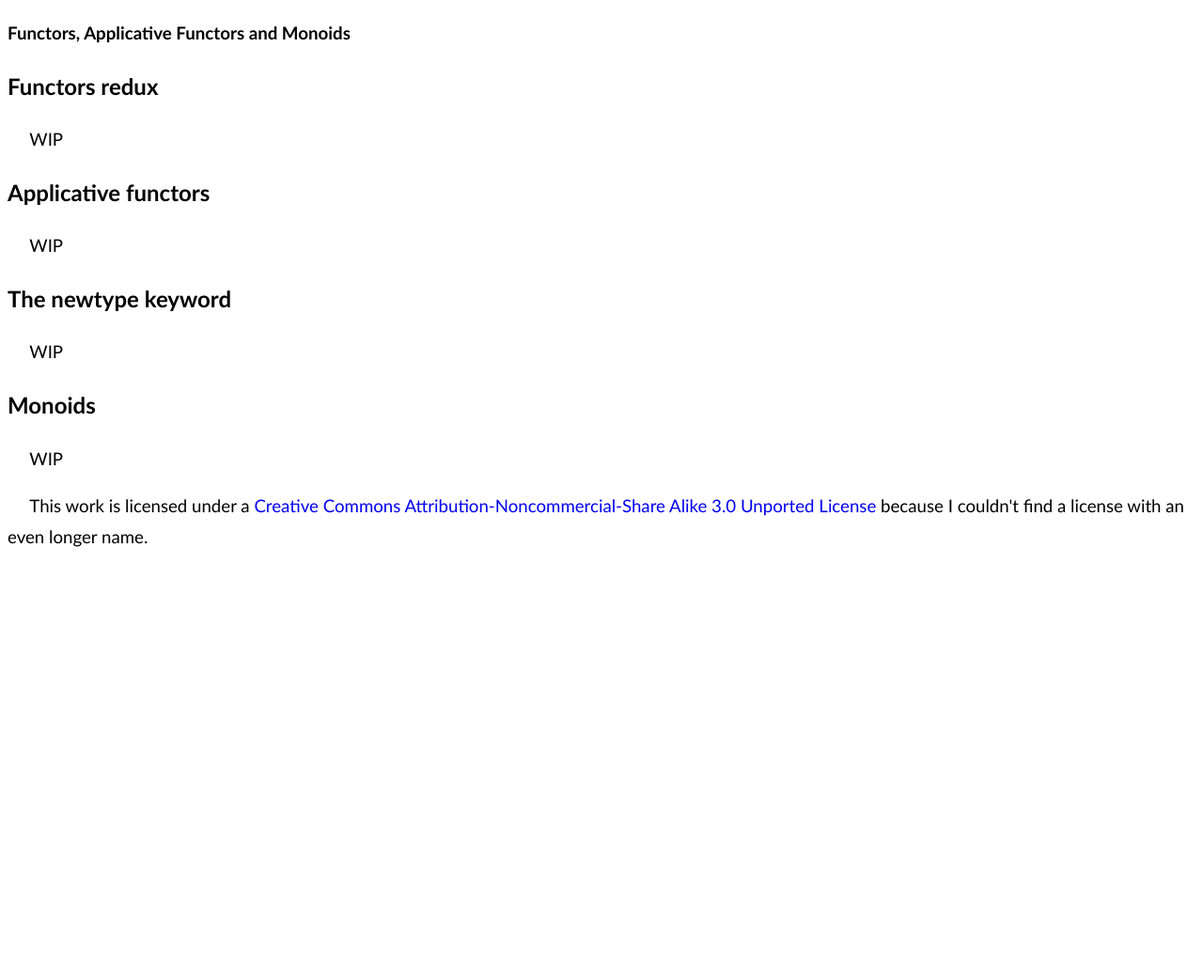
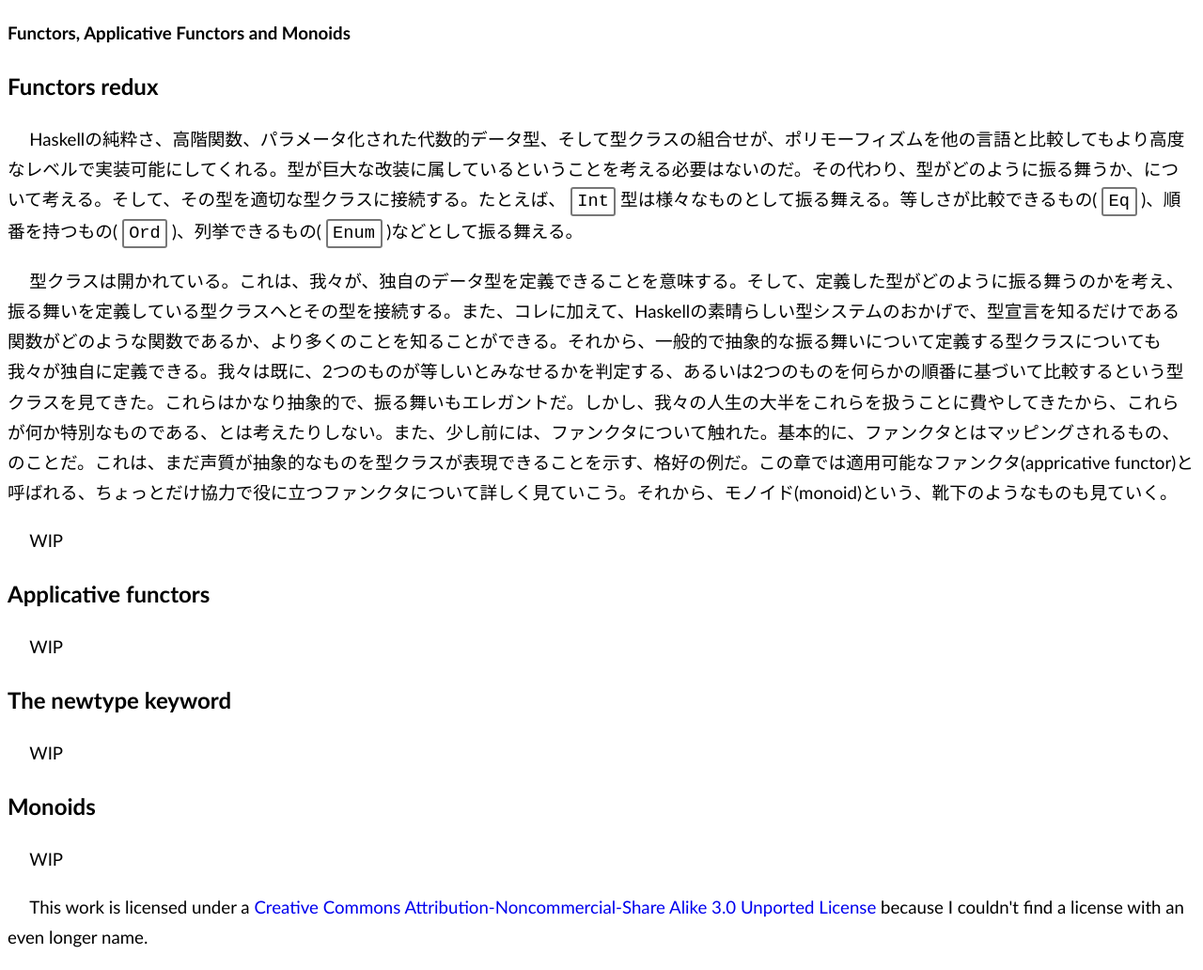
Before and after one commit to suruseas/jlyhgg, a Jekyll site: the page built from chapter/11.md, in a window 1280 px wide. Shown: the whole page at 94% size. Built offline with Jekyll 4.4.1, drawn with Linux system fonts in a browser that asks for light colours; before the commit the page ends 900 px from its top, so only the background shows below that.

Commit message:
Add the intro of Functors, Applicative Functors and Monoids

```diff
--- a/chapter/11.md
+++ b/chapter/11.md
@@ -7,9 +7,13 @@ layout: article
 
 ## Functors redux
 
-WIP
+Haskellの純粋さ、高階関数、パラメータ化された代数的データ型、そして型クラスの組合せが、ポリモーフィズムを他の言語と比較してもより高度なレベルで実装可能にしてくれる。型が巨大な改装に属しているということを考える必要はないのだ。その代わり、型がどのように振る舞うか、について考える。そして、その型を適切な型クラスに接続する。たとえば、`Int`型は様々なものとして振る舞える。等しさが比較できるもの(`Eq`)、順番を持つもの(`Ord`)、列挙できるもの(`Enum`)などとして振る舞える。
+
+型クラスは開かれている。これは、我々が、独自のデータ型を定義できることを意味する。そして、定義した型がどのように振る舞うのかを考え、振る舞いを定義している型クラスへとその型を接続する。また、コレに加えて、Haskellの素晴らしい型システムのおかげで、型宣言を知るだけである関数がどのような関数であるか、より多くのことを知ることができる。それから、一般的で抽象的な振る舞いについて定義する型クラスについても我々が独自に定義できる。我々は既に、2つのものが等しいとみなせるかを判定する、あるいは2つのものを何らかの順番に基づいて比較するという型クラスを見てきた。これらはかなり抽象的で、振る舞いもエレガントだ。しかし、我々の人生の大半をこれらを扱うことに費やしてきたから、これらが何か特別なものである、とは考えたりしない。また、少し前には、ファンクタについて触れた。基本的に、ファンクタとはマッピングされるもの、のことだ。これは、まだ声質が抽象的なものを型クラスが表現できることを示す、格好の例だ。この章では適用可能なファンクタ(appricative functor)と呼ばれる、ちょっとだけ協力で役に立つファンクタについて詳しく見ていこう。それから、モノイド(monoid)という、靴下のようなものも見ていく。
 
 
+
+WIP
 
 ## Applicative functors
 
```
